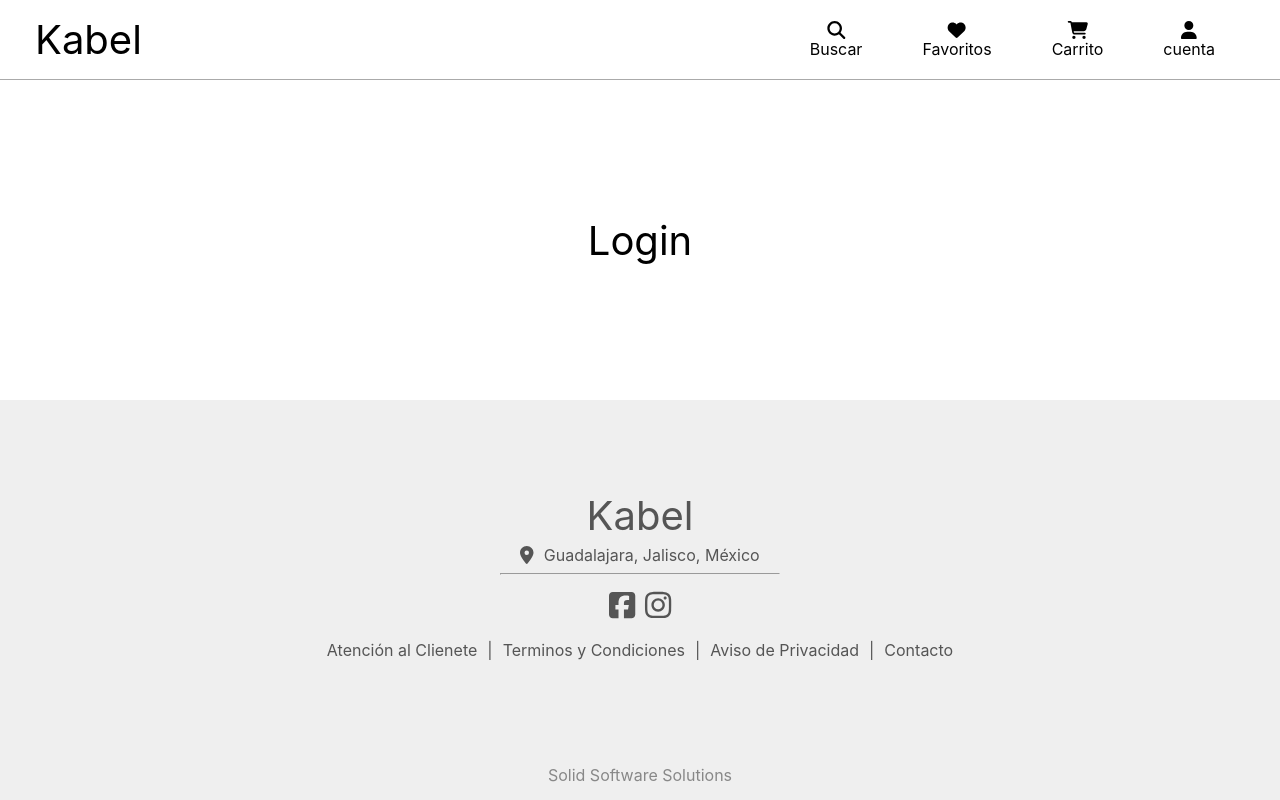
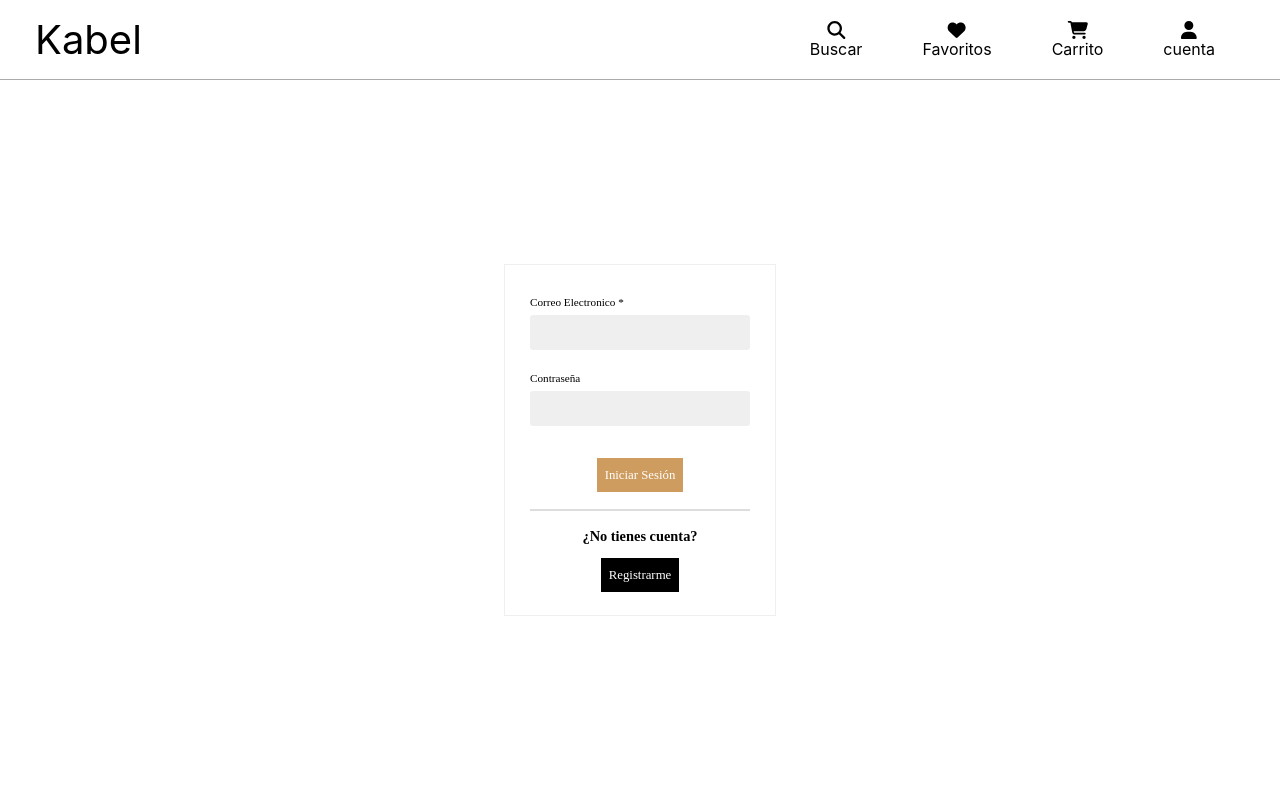
Before and after one commit to Solid-Software-Solutions/kabel, a Next.js app: page /login in a window 1280 px wide. Shown: the top 800 px of the page. Built offline with nearby package versions, Linux system fonts and the light colour scheme.

Commit message:
R25: Login Form

```diff
--- /dev/null
+++ b/components/Loginform.jsx
@@ -0,0 +1,69 @@
+import styles from '../styles/Loginform.module.css'
+import React, {useState } from 'react';
+
+export default function Loginform(){
+    const [email, setEmail] = useState("");
+    const [password, setPassword] = useState("");
+    const handleSubmit = (e) => {
+        e.preventDefault();
+        console.log("Email: "  + email +
+                    " Password: " + password );
+        setEmail("");
+        setPassword("");
+    };
+  return (
+    <div >
+      <div className={styles.modalBackground}>
+        <div className={styles.modalContainer}>
+            <div >
+                <form className="form" onSubmit={handleSubmit}>
+                    <div className={styles.field}>
+                        <label>Correo Electronico *</label>
+                        <input
+                            required
+                            type="email"
+                            maxLength="255"
+                            className={styles.textInput}
+                            value={email}
+                            onChange={(e) => setEmail(e.target.value)}
+                        />
+                    </div>
+                    <div className={styles.field}>
+                        <label>Contraseña</label>
+                        <input
+                            required
+                            type="password"
+                            maxLength="255"
+                            className={styles.textInput}
+                            value={password}
+                            onChange={(e) => setPassword(e.target.value)}
+                        />
+                    </div>
+                    <div className={styles.fieldSummit}>
+                        <button
+                            type="submit"
+                            className={styles.SummitButton}
+                        >
+                            Iniciar Sesión
+                        </button >
+                    </div>
+                    <hr className={styles.line} />
+                    <div className={styles.fieldRegister}>
+                        <div>
+                            ¿No tienes cuenta?
+                        </div>
+
+                        <button
+                            className={styles.RegisterButton}
+                        >
+                            Registrarme
+                        </button >
+                    </div>
+
+                </form>
+            </div>
+        </div>
+    </div>
+    </div>
+  )
+}
--- a/pages/login.jsx
+++ b/pages/login.jsx
@@ -2,6 +2,8 @@ import Head from 'next/head'
 import styles from '../styles/Login.module.css'
 import Footer from '../components/Footer.jsx'
 import Navbar from '../components/Navbar.jsx'
+import React, {useState } from 'react';
+import LoginForm from '../components/Loginform.jsx'
 
 export default function login() {
   return (
@@ -12,7 +14,7 @@ export default function login() {
         <link rel="icon" href="/favicon.ico" />
       </Head>
       <div className={styles.content}>
-        <h1>Login</h1>
+        <LoginForm/>
       </div>
     </div>
   )
--- a/styles/Login.module.css
+++ b/styles/Login.module.css
@@ -1,5 +1,4 @@
 .content{
-    height: calc(100vh - 480px);
     display: flex;
     align-items: center;
     justify-content: center;
--- /dev/null
+++ b/styles/Loginform.module.css
@@ -0,0 +1,95 @@
+
+.modalBackground {
+    width: 75vw;
+    height: 90vh;
+    display: flex;
+    justify-content: center;
+    align-items: center;
+  }
+
+  .modalContainer {
+    width: 17rem;
+    height: 22rem;
+    border: 1px solid #EFEFEF;
+    /*filter: drop-shadow(0px 4px 4px rgba(0, 0, 0, 0.25));*/
+    display: flex;
+    flex-direction: column;
+    padding: 25px;
+  }
+
+.field input{
+  width: 100%;
+  padding: 10px 0px;
+  margin-top: .3rem;
+  margin-bottom: 1rem;
+  display: inline-block;
+  box-sizing: border-box;
+  padding-left: .5rem;
+  padding-right: .5rem;
+}
+
+.field label {
+  font-family: 'Comfortaa';
+  font-style: normal;
+  font-weight: 400;
+  font-size: .7rem;
+  line-height: 13px;
+}
+
+.textInput {
+  background: #EFEFEF;
+  border-radius: 3px;
+  border-width: 0;
+  box-shadow: none;
+}
+
+.fieldSummit {
+  display: flex;
+  justify-content: center;
+  align-items: center;
+  margin-top: 1rem;
+  margin-bottom: 1.1rem;
+}
+
+.SummitButton {
+  background: #CF9C5F;
+  border-width: 0;
+  color: white;
+  padding: .5rem;
+  font-family: 'Comfortaa';
+  font-style: normal;
+  font-size: .8rem;
+  line-height: 18px;
+}
+
+.fieldRegister {
+  display: flex;
+  justify-content: center;
+  align-items: center;
+  margin-top: 1rem;
+  margin-bottom: 1.1rem;
+  flex-direction: column;
+}
+
+.fieldRegister div{
+  font-family: 'Comfortaa';
+  font-style: normal;
+  font-weight: 700;
+  font-size: .9rem;
+  line-height: 18px;
+}
+
+.RegisterButton {
+  margin-top: .8rem;
+  background: black;
+  border-width: 0;
+  color: white;
+  padding: .5rem;
+  font-family: 'Comfortaa';
+  font-style: normal;
+  font-size: .8rem;
+  line-height: 18px;
+}
+.line {
+  border: 1px solid #DDDDDD;
+}
```
